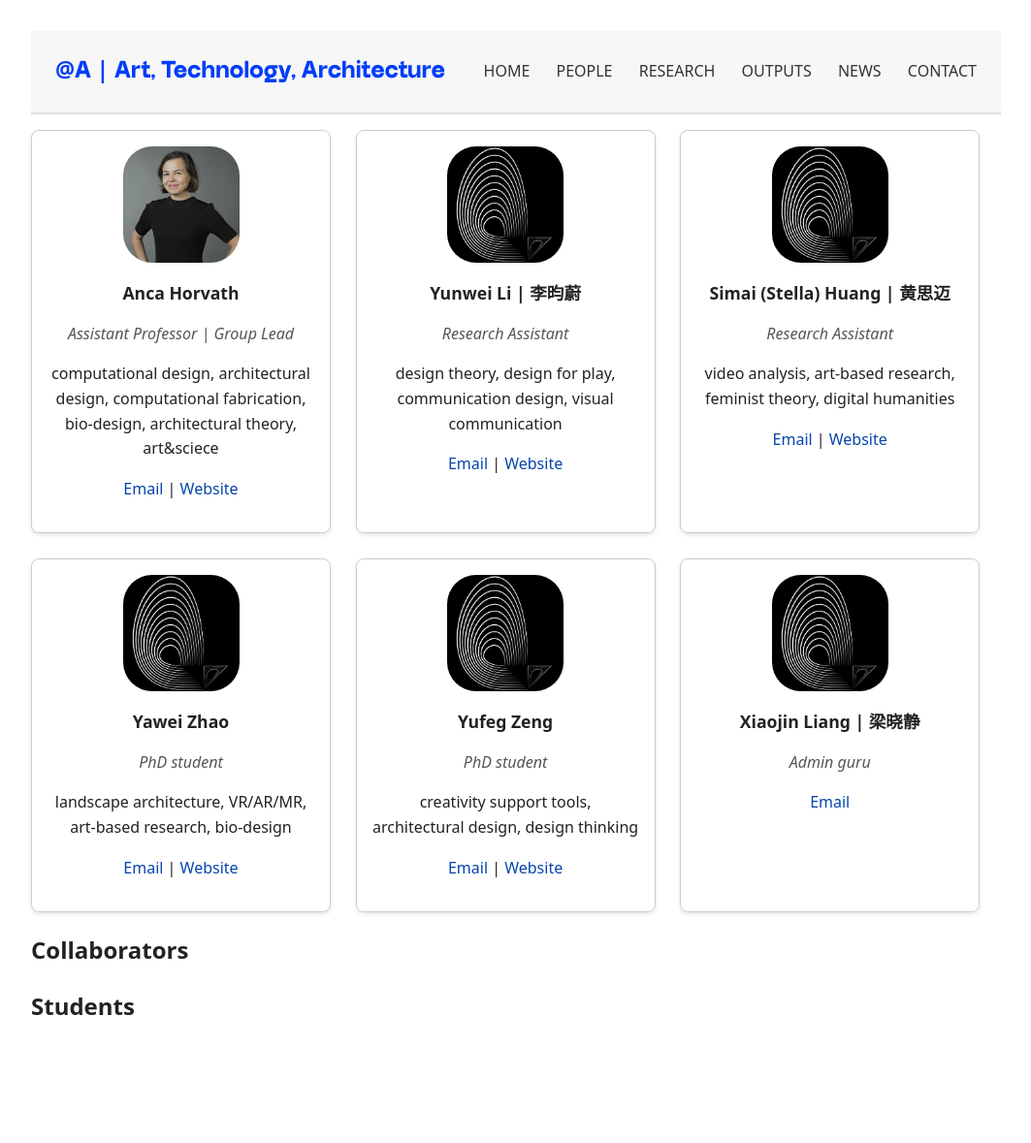
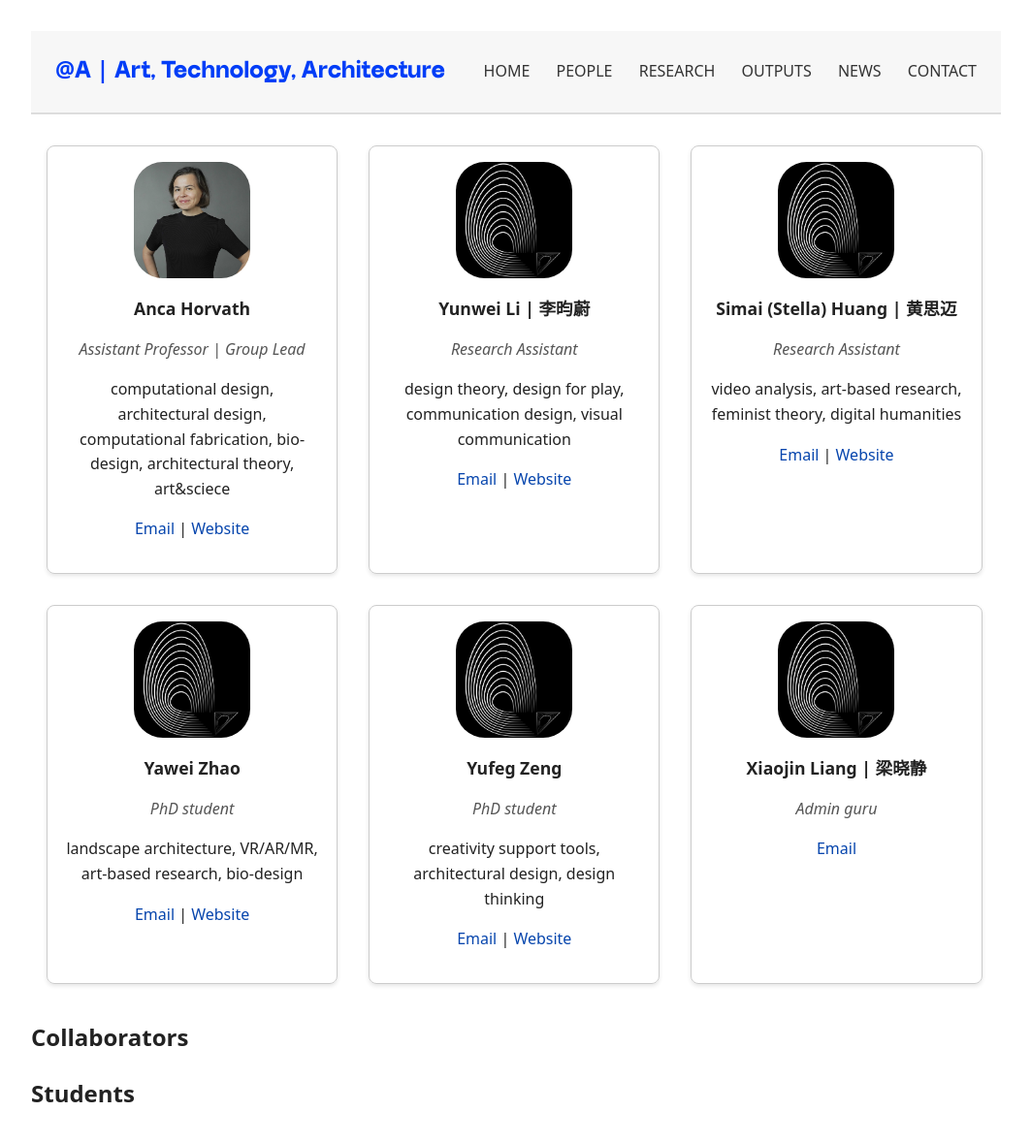
Before and after one commit to anqua/at-a, a Jekyll site: the page built from people.md, in a window 1280 px wide. Shown: the whole page at 97% size, without its empty margins (108-1171 px from the left). Built offline with Jekyll 4.4.1, drawn with Linux system fonts in a browser that asks for light colours; some web fonts are replaced; before the commit the page ends 1090 px from its top, so only the background shows below that.

Commit message:
Update style.css

```diff
--- a/assets/css/style.css
+++ b/assets/css/style.css
@@ -143,14 +143,18 @@ h1 {
   color: #0645ad;
 }
 
-#outputs a:hover {
+#outputs a: hover {
   text-decoration: underline;
 }
 
 #people {
+  max-width: 1000px;
+  margin: 0 auto;
+  padding: 1em;
   display: flex;
   flex-wrap: wrap;
-  gap: 1.6em;
+  gap: 2em;
+
 }
 
 .person-card {
```
